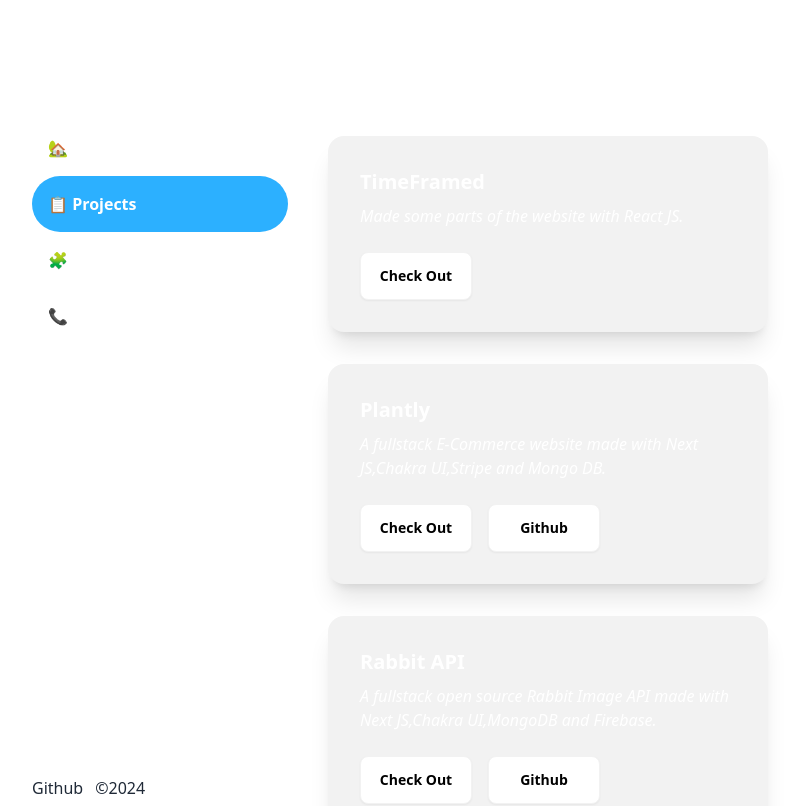
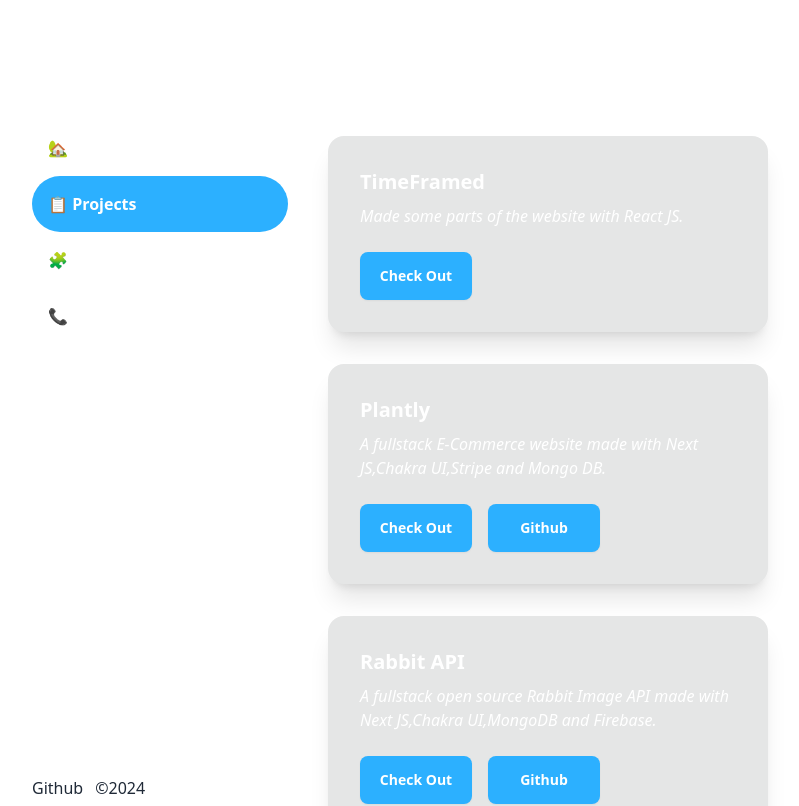
Before and after one commit to sougataghar477/portfolio-second, a React (Vite) app: page /projects in a window 1280 px wide. Shown: the top 806 px of the page, without its empty margins (240-1039 px from the left). Built offline with nearby package versions, Linux system fonts and the light colour scheme.

Commit message:
adjusted bg color of buttons

```diff
--- a/src/components/Card.jsx
+++ b/src/components/Card.jsx
@@ -1,17 +1,17 @@
 import { Link } from "react-router";
 function Card({project}){
-    return <div className="card bg-base-200  shadow-xl mb-8 w-full md:w-[440px]">
+    return <div className="card bg-base-300  shadow-xl mb-8 w-full md:w-[440px]">
     <div className="card-body">
     <h1 className="card-title text-white">{project.heading}</h1>
       <p className="leading-6 mb-4 italic text-white">{project.text}</p>
       <div className="flex gap-4">
       <a target="_blank" href={project.link}>
-        <button className="btn font-bold bg-white text-black w-28 hover:bg-slate-200 ">
+        <button className="btn active font-bold border-0 bg-white text-black w-28 hover:bg-sky-400 ">
         Check Out
     </button>
         </a>
         {project.github && <a target="_blank" href={project.github}>
-        <button className="btn font-bold bg-white text-black w-28 hover:bg-slate-200">
+        <button className="btn active border-0 font-bold bg-white text-black w-28 hover:bg-sky-400">
         Github
     </button>
         </a>}
```
